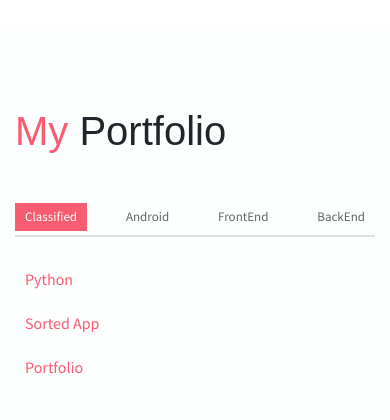
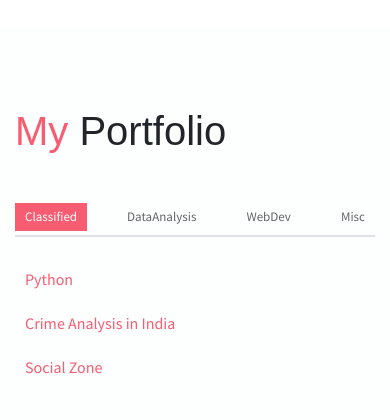
Before and after one commit to anandspaces/django_portfolio, a Django app: page / in a window 390 px wide. Shown: the part 6080-6500 px from the top of the page. Run offline with Django 5.2, Linux system fonts and the light colour scheme; some libraries are stand-ins or nearby versions.

Commit message:
added resume functioning button

```diff
--- a/portfolio/urls.py
+++ b/portfolio/urls.py
@@ -1,7 +1,8 @@
 # new
 from django.urls import path
-from .views import index
+from .views import index,download_file
 
 urlpatterns = [
     path('',index,name='home'),
+    path('download-resume/', download_file, name='download_resume'),
 ]
--- a/portfolio/views.py
+++ b/portfolio/views.py
@@ -1,10 +1,9 @@
 from django.shortcuts import render
-# from django.views.generic import TemplateView # new
 from .forms import AudienceForm # new
-
-# Create your views here.
-# class HomePageView(TemplateView):
-#     template_name = 'index.html'
+from django.http import FileResponse,HttpResponse,HttpResponseNotFound #new
+from django.conf import settings # new
+import os
+import mimetypes
 
 def index(request):
     form = AudienceForm()
@@ -14,3 +13,24 @@ def index(request):
             form.save()
     context = {'form':form}
     return render(request,'index.html',context)
+
+def download_resume(request):
+    # Path to the resume PDF file
+    resume_path = os.path.join(settings.STATIC_ROOT, 'files', 'resume.pdf')
+
+    # Open the file and return it as a FileResponse
+    return FileResponse(open(resume_path, 'rb'), as_attachment=True, filename='resume.pdf')
+
+def download_file(request):
+    # Fill these variables with real values
+    fl_path = 'static/files/resume.pdf'  # Adjust the path to match the actual location of your resume PDF file
+    filename = 'resume.pdf'
+
+    if os.path.exists(fl_path):
+        with open(fl_path, 'rb') as fl:
+            mime_type, _ = mimetypes.guess_type(fl_path)
+            response = HttpResponse(fl, content_type=mime_type)
+            response['Content-Disposition'] = "attachment; filename=%s" % filename
+            return response
+    else:
+        return HttpResponseNotFound("File not found")
--- a/templates/index.html
+++ b/templates/index.html
@@ -18,13 +18,19 @@
             <ul class="social-icons pt-3">
                 <li class="social-item"><a class="social-link text-light" href="https://www.linkedin.com/in/vaibhaw-anand-raw/"><i class="ti-linkedin" aria-hidden="true"></i></a></li>
                 <li class="social-item"><a class="social-link text-light" href="https://twitter.com/sanatanBeing"><i class="ti-twitter" aria-hidden="true"></i></a></li>
-                <li class="social-item"><a class="social-link text-light" href="#"><i class="ti-github" aria-hidden="true"></i></a></li>
+                <li class="social-item"><a class="social-link text-light" href="https://github.com/anandspaces"><i class="ti-github" aria-hidden="true"></i></a></li>
             </ul>
             <div class="header-content">
                 <h4 class="header-subtitle" >Hello, I am</h4>
                 <h1 class="header-title">Vaibhaw Anand</h1>
                 <h6 class="header-mono" >Web Developer</h6>
-                <button class="btn btn-primary btn-rounded"><i class="ti-printer pr-2"></i>Resume</button>
+                <button class="btn btn-primary btn-rounded">
+                    <a href="{% url 'download_resume' %}" download="resume.pdf">
+                        <i class="ti-printer pr-2" style="color: white;"></i>
+                        <span class="d-none d-md-inline" style="color: white;">Resume</span> <!-- Visible on medium and larger screens -->
+                        <span class="d-inline d-md-none" style="color: white;">Resume</span> <!-- Visible on smaller screens -->
+                    </a>
+                </button>
             </div>
         </div>
     </header>
@@ -86,7 +92,7 @@
                 <ul class="social-icons pt-3">
                     <li class="social-item"><a class="social-link" href="https://www.linkedin.com/in/vaibhaw-anand-raw/"><i class="ti-linkedin" aria-hidden="true"></i></a></li>
                     <li class="social-item"><a class="social-link" href="https://twitter.com/sanatanBeing"><i class="ti-twitter" aria-hidden="true"></i></a></li>
-                    <li class="social-item"><a class="social-link" href="#"><i class="ti-github" aria-hidden="true"></i></a></li>
+                    <li class="social-item"><a class="social-link" href="https://github.com/anandspaces"><i class="ti-github" aria-hidden="true"></i></a></li>
                 </ul>
             </div>
             <div class="col-lg-4 about-card">
@@ -370,13 +376,13 @@
                         Classified
                     </a>
                     <a href="#" data-filter=".advertising">
-                        Android
+                        DataAnalysis
                     </a>
                     <a href="#" data-filter=".branding">
-                        FrontEnd
+                        WebDev
                     </a>
                     <a href="#" data-filter=".web">
-                        BackEnd
+                        Misc
                     </a>
                 </div>
                 <div class="portfolio-container">
@@ -400,17 +406,17 @@
                     </div>
                     <div class="col-md-6 col-lg-4 advertising new">
                         <div class="portfolio-item">
-                            <a href="https://github.com/anandspaces/SortedApp.git">Sorted App</a>
+                            <a href="#">Crime Analysis in India</a>
                         </div>
                     </div>
                     <div class="col-md-6 col-lg-4 advertising">
                         <div class="portfolio-item">
-                            <a href="https://github.com/anandspaces/RestaurantAPP.git">Restaurant App</a>
+                            <a href="#">Crime Analysis in Bihar</a>
                         </div>
                     </div>
-                    <div class="col-md-6 col-lg-4 web">
+                    <div class="col-md-6 col-lg-4 branding">
                         <div class="portfolio-item">
-                            <a href="https://github.com/anandspaces/portfolio.git">Portfolio Plane</a>
+                            <a href="#">Shop Zone</a>
                         </div>
                     </div>
                     <div class="col-md-6 col-lg-4 branding">
@@ -420,7 +426,7 @@
                     </div>
                     <div class="col-md-6 col-lg-4 branding new">
                         <div class="portfolio-item">
-                            <a href="https://github.com/anandspaces/django_portfolio.git">Portfolio</a>
+                            <a href="#">Social Zone</a>
                         </div>
                     </div>
                 </div>
@@ -548,7 +554,7 @@
                         <ul class="social-icons pt-4">
                             <li class="social-item"><a class="social-link text-dark" href="https://www.linkedin.com/in/vaibhaw-anand-raw/"><i class="ti-linkedin" aria-hidden="true"></i></a></li>
                             <li class="social-item"><a class="social-link text-dark" href="https://twitter.com/sanatanBeing"><i class="ti-twitter" aria-hidden="true"></i></a></li>
-                            <li class="social-item"><a class="social-link text-dark" href="#"><i class="ti-github" aria-hidden="true"></i></a></li>
+                            <li class="social-item"><a class="social-link text-dark" href="https://github.com/anandspaces"><i class="ti-github" aria-hidden="true"></i></a></li>
                         </ul>
                     </div>
                 </div>
```
Also changed, not shown: 1 other file.
